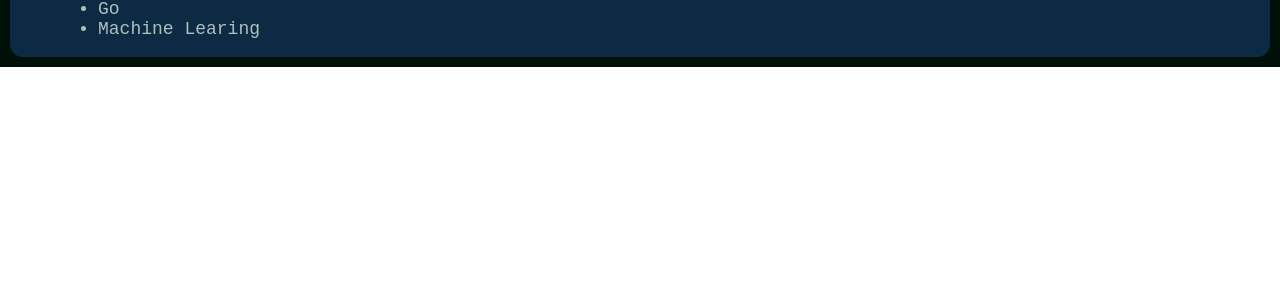
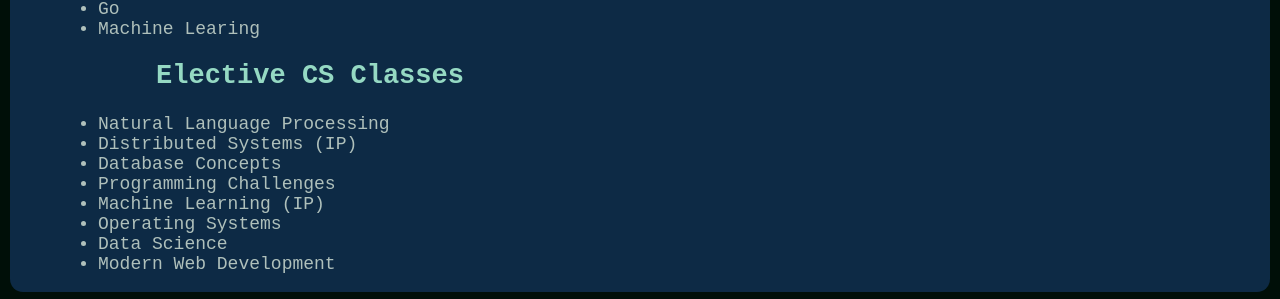
Before and after one commit to jbottelb/portfolio, a React (Create React App) app: page / in a window 1280 px wide. Shown: the part 733-1032 px from the top of the page. Before the commit the page ends 800 px from the top, so only its background shows below. Built offline with nearby package versions, Linux system fonts and the light colour scheme; what parse would draw is missing.

Commit message:
added elective classes

```diff
--- a/src/Components/home/home.js
+++ b/src/Components/home/home.js
@@ -54,6 +54,17 @@ const Home = () => {
             <li>Go</li>
             <li>Machine Learing</li>
         </ul>
+        <h2>Elective CS Classes</h2>
+        <ul>
+            <li>Natural Language Processing</li>
+            <li>Distributed Systems (IP)</li>
+            <li>Database Concepts</li>
+            <li>Programming Challenges</li>
+            <li>Machine Learning (IP)</li>
+            <li>Operating Systems</li>
+            <li>Data Science</li>
+            <li>Modern Web Development</li>
+        </ul>
       </div >
       <div class="interests">
           <Interests class="interests" />
```
